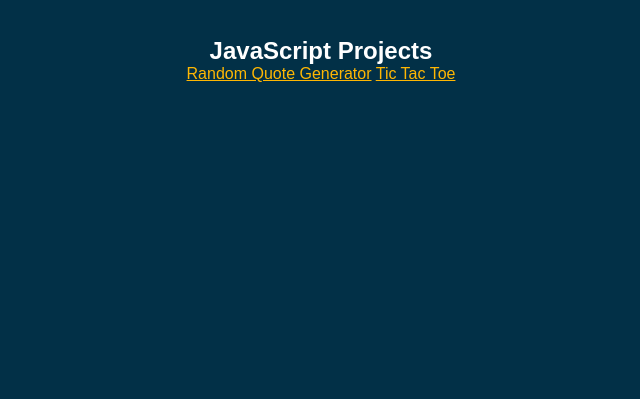
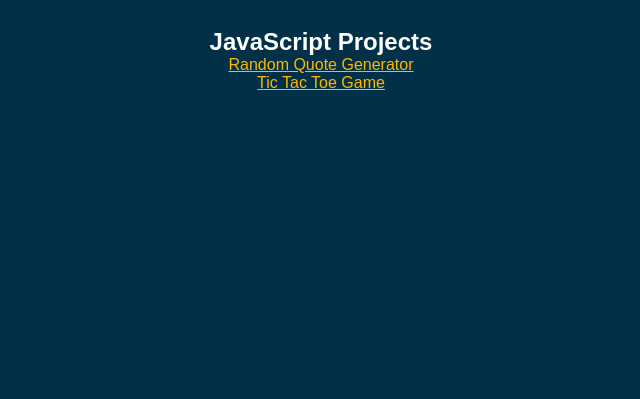
Before and after one commit to egidehirwa/playground, a plain HTML site: page index.html in a window 1280 px wide. Shown: the part 401-800 px from the top of the page, without its empty margins (319-959 px from the left). Drawn offline with Linux system fonts and the light colour scheme.

Commit message:
Fix: Break line in parent html file

```diff
--- a/index.html
+++ b/index.html
@@ -21,7 +21,8 @@
         <a href="./js/random-quote-generator/index.html"
           >Random Quote Generator</a
         >
-        <a href="./js/tic-tac-toe/index.html">Tic Tac Toe</a>
+        <br />
+        <a href="./js/tic-tac-toe/index.html">Tic Tac Toe Game</a>
       </p>
     </section>
   </body>
```
